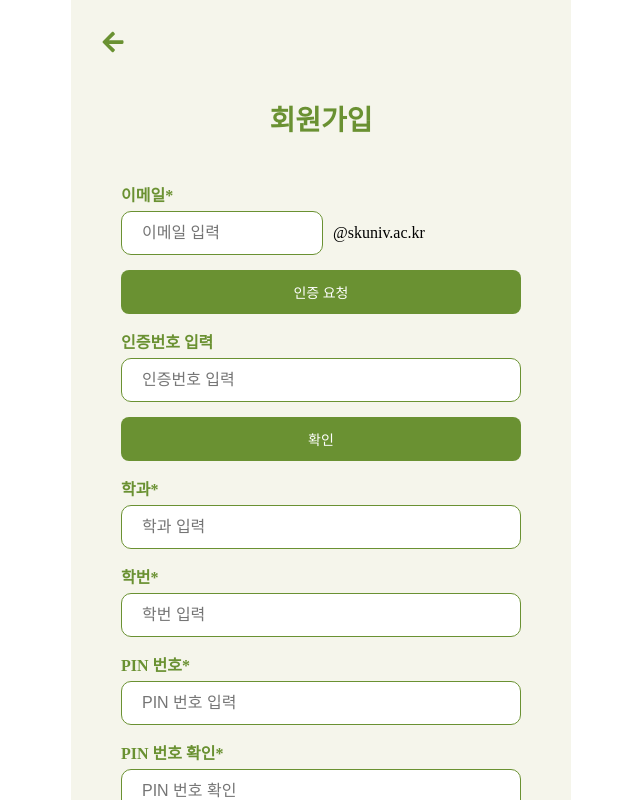
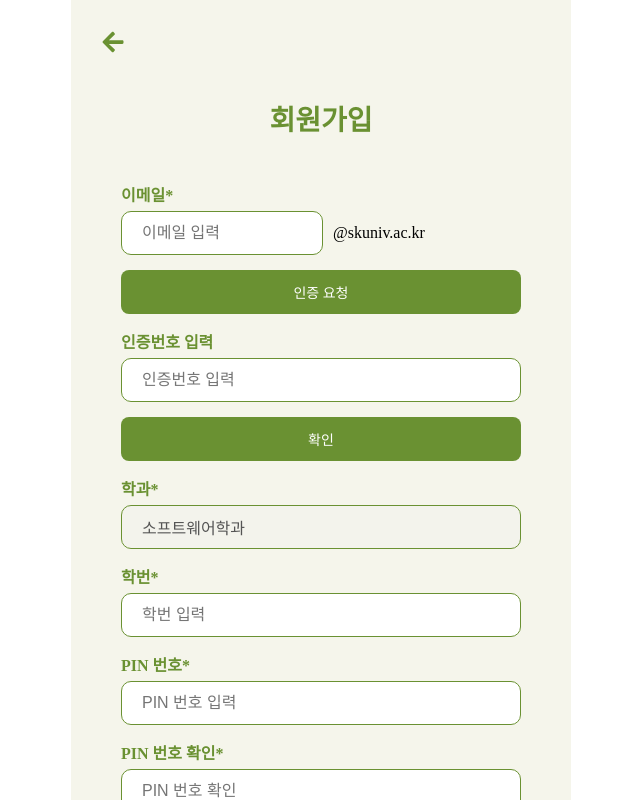
Before and after one commit to psyyyyyyyyyyyyyy/WithBuddy_fe, a React (Vite) app: page /signup in a window 1280 px wide. Shown: the whole page, without its empty margins (319-959 px from the left). Built offline with nearby package versions, Linux system fonts and the light colour scheme; no server answers; a web font is replaced by a local one.

Commit message:
♻️Refactor: 소프트웨어학과로 고정

```diff
--- a/src/components/main/Main.jsx
+++ b/src/components/main/Main.jsx
@@ -13,7 +13,7 @@ export default function Main() {
       <div className={styles.titleContainer}>
         <h2 className={styles.title}>With Buddy</h2>
         <p className={styles.subtitle}>
-          서경대학교 선후배 학번 매칭 사이트
+          소프트웨어학과 선후배 학번 매칭 사이트
         </p>
       </div>
 
--- a/src/components/signUp/SignUpInput.jsx
+++ b/src/components/signUp/SignUpInput.jsx
@@ -13,7 +13,7 @@ export default function SignUpInput({
   const [verificationCode, setVerificationCode] = useState("");
   const [isSendingCode, setIsSendingCode] = useState(false);
   const [localFormData, setLocalFormData] = useState({
-    department: "",
+    department: "소프트웨어학과",
     studentId: "",
     pin: "",
     confirmPin: "",
@@ -144,8 +144,8 @@ export default function SignUpInput({
         className={styles.input}
         name="department"
         value={localFormData.department}
-        onChange={handleChange}
-        placeholder="학과 입력"
+        placeholder="소프트웨어학과"
+        disabled
       />
 
       <p className={styles.text}>학번*</p>
```
